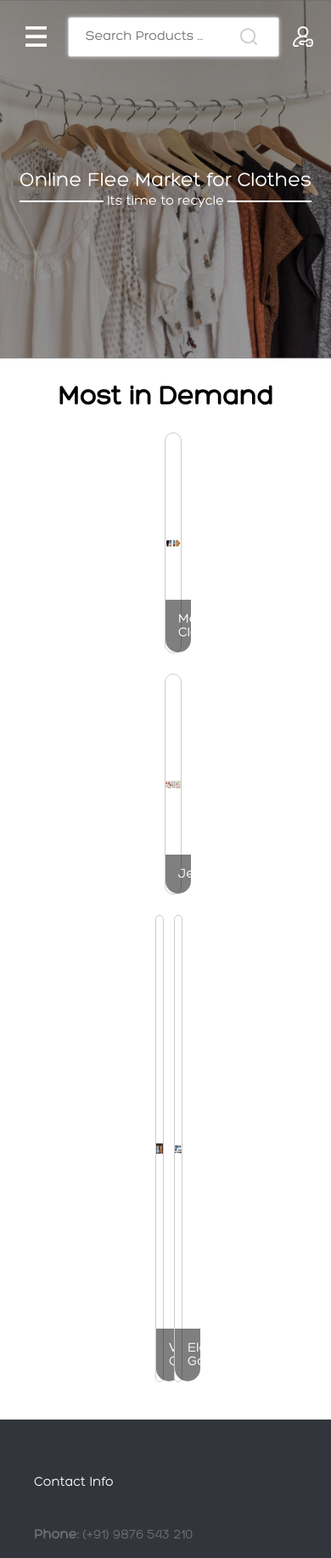
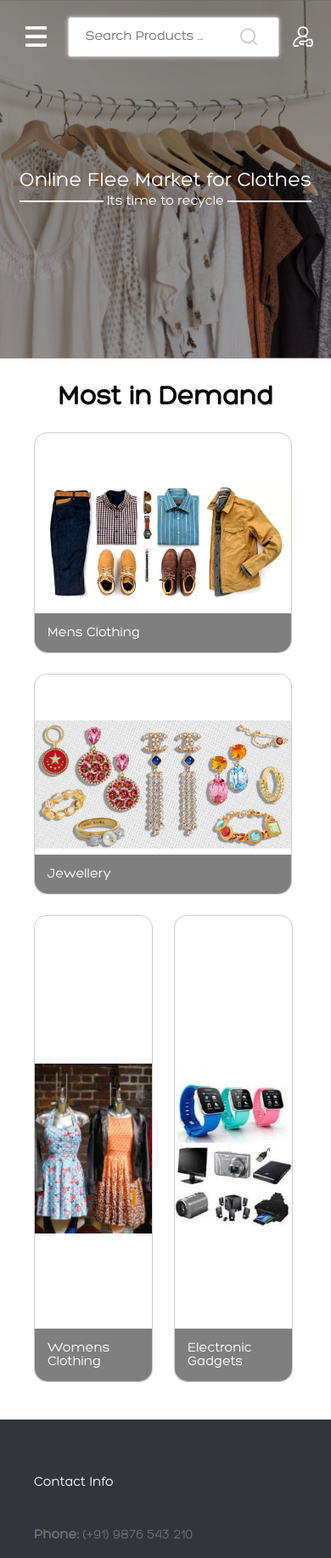
Before and after one commit to pesto-students/little-tags-ice-rahul, a React (Create React App) app: page / in a window 390 px wide. Shown: the top 1834 px of the page at 85% size. Built offline with nearby package versions, Linux system fonts and the light colour scheme; no server answers.

Commit message:
minor design fix

```diff
--- a/src/components/ImageConatiner/ImageContainer.scss
+++ b/src/components/ImageConatiner/ImageContainer.scss
@@ -40,3 +40,9 @@ $root: '.ImageContainer';
 .img-tertiary{
   width:100%;
 }
+
+@media only screen and (max-width:750px) {
+  .img-secondary{
+    width: 85%;
+  }
+}
--- a/src/components/OnDemand/index.js
+++ b/src/components/OnDemand/index.js
@@ -15,12 +15,12 @@ const OnDemand = () => {
       <div className="title"> Most in Demand </div>
       <div className="gallery">
         <div className="gallery-left">
-          <Link to="/product/Men's Clothing" className="cursor-pointer decoration-none"><ImageContainer type={IMAGE_CONTAINER.TYPE.PRIMARY} className="margin-10 cursor-pointer" link={MensClothing} title="Mens Clothing" /></Link>
-          <Link to="/product/Jewelery" className="cursor-pointer decoration-none"><ImageContainer type={IMAGE_CONTAINER.TYPE.PRIMARY} className="margin-10 cursor-pointer" link={Jewellery} title="Jewellery" /></Link>
+          <Link to="/product/Men's Clothing" className="cursor-pointer decoration-none w-100"><ImageContainer type={IMAGE_CONTAINER.TYPE.PRIMARY} className="margin-10 cursor-pointer" link={MensClothing} title="Mens Clothing" /></Link>
+          <Link to="/product/Jewelery" className="cursor-pointer decoration-none w-100"><ImageContainer type={IMAGE_CONTAINER.TYPE.PRIMARY} className="margin-10 cursor-pointer" link={Jewellery} title="Jewellery" /></Link>
         </div>
         <div className="gallery-right">
-          <Link to="/product/Women's Clothing" className="cursor-pointer decoration-none"><ImageContainer type={IMAGE_CONTAINER.TYPE.SECONDARY} className="margin-10 cursor-pointer" link={WomensClothing} title="Womens Clothing" /></Link>
-          <Link to="/product/Electronics" className="cursor-pointer decoration-none"><ImageContainer type={IMAGE_CONTAINER.TYPE.SECONDARY} className="margin-10 cursor-pointer" link={ElectronicGadgets} title="Electronic Gadgets" /></Link>
+          <Link to="/product/Women's Clothing" className="cursor-pointer decoration-none w-100"><ImageContainer type={IMAGE_CONTAINER.TYPE.SECONDARY} className="margin-10 cursor-pointer" link={WomensClothing} title="Womens Clothing" /></Link>
+          <Link to="/product/Electronics" className="cursor-pointer decoration-none w-100"><ImageContainer type={IMAGE_CONTAINER.TYPE.SECONDARY} className="margin-10 cursor-pointer" link={ElectronicGadgets} title="Electronic Gadgets" /></Link>
         </div>
       </div>
     </section>
--- a/src/global/styles/common.scss
+++ b/src/global/styles/common.scss
@@ -60,6 +60,10 @@ body {
 
 .margin-10{
   margin:10px;
+}
+
+.w-100{
+  width: 100%;
 }
 
 .mr-10{
```
Also changed, not shown: src/pages/Delivery.js (added, +11 -0 lines).
